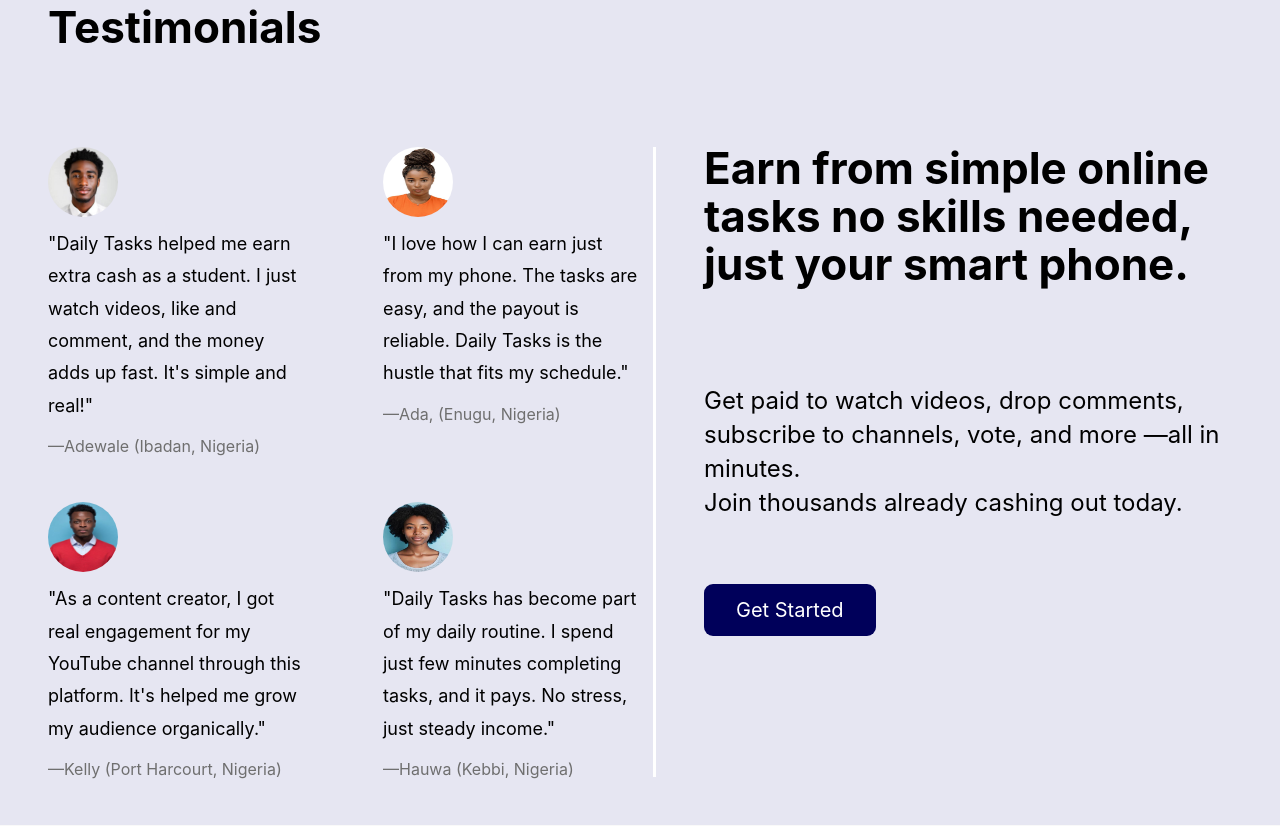
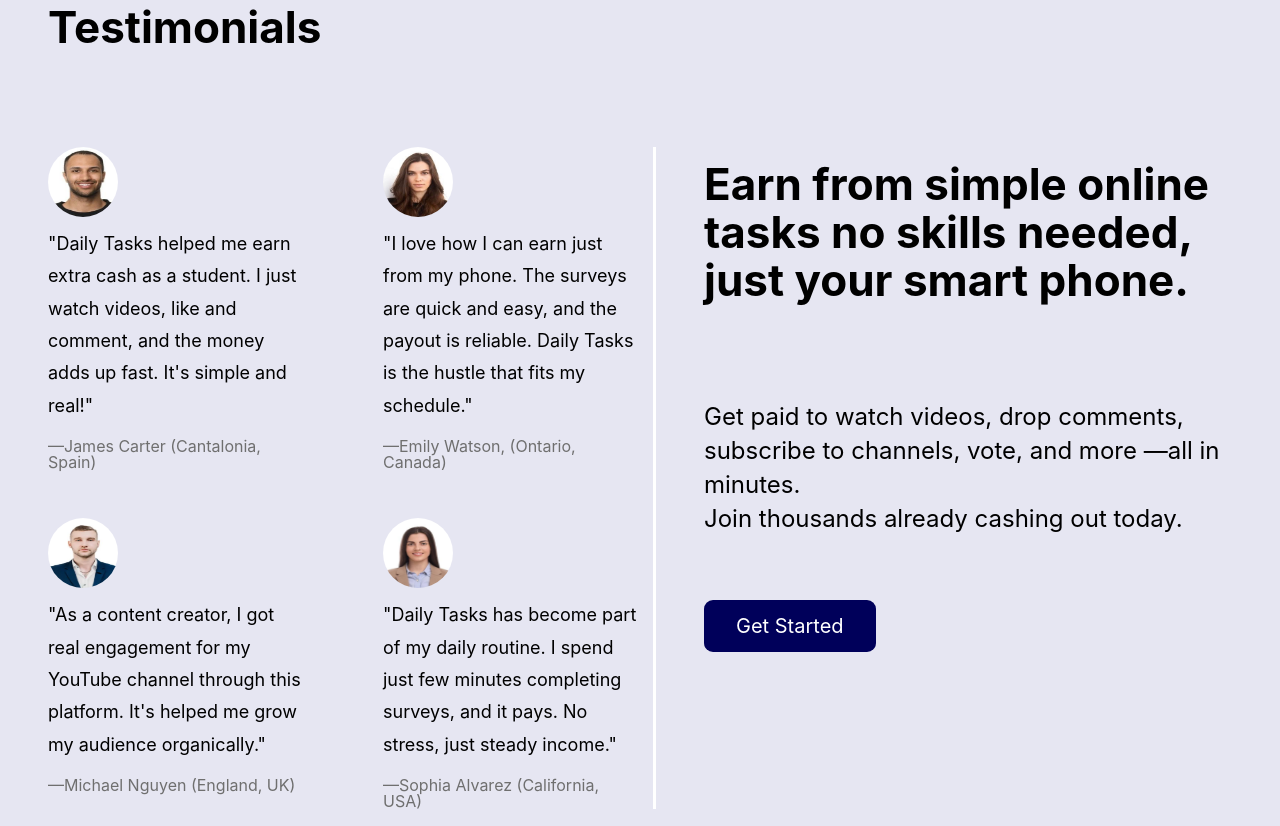
Before and after one commit to Ogolioma/Daily-Tasks, a plain HTML site: page index.html in a window 1280 px wide. Shown: the part 1894-2720 px from the top of the page. Drawn offline with nearby package versions, Linux system fonts and the light colour scheme.

Commit message:
update testimonials

```diff
--- a/index.html
+++ b/index.html
@@ -133,41 +133,41 @@
           </h2>
         <div class="testimonials">
         <figure class="testimonial">
-          <img class="testimonial-image" src="/images/adewale.jpeg"/>
+          <img class="testimonial-image" src="/images/IMG_8151.jpeg"/>
           <blockquote class="testimonial-text">
             "Daily Tasks helped me earn extra cash as a student.
             I just watch videos, like and comment,
             and the money adds up fast. It's simple and real!"
           </blockquote>
-        <p class="testimonial-name"> &mdash;Adewale (Ibadan, Nigeria)</p>
+        <p class="testimonial-name"> &mdash;James Carter (Cantalonia, Spain)</p>
         </figure>
 
         <figure class="testimonial">
-          <img class="testimonial-image" src="/images/ada.jpeg"/>
+          <img class="testimonial-image" src="/images/IMG_8149.jpeg"/>
           <blockquote class="testimonial-text">
-            "I love how I can earn just from my phone. The tasks are easy, and
+            "I love how I can earn just from my phone. The surveys are quick and easy, and
             the payout is reliable.
             Daily Tasks is the hustle that fits my schedule."
           </blockquote>
-        <p class="testimonial-name"> &mdash;Ada, (Enugu, Nigeria)</p>
+        <p class="testimonial-name"> &mdash;Emily Watson, (Ontario, Canada)</p>
         </figure>
 
         <figure class="testimonial">
-          <img class="testimonial-image" src="/images/kelly.jpeg"/>
+          <img class="testimonial-image" src="/images/IMG_8150.jpeg"/>
           <blockquote class="testimonial-text">
           "As a content creator, I got real engagement for my YouTube channel through
           this platform.
           It's helped me grow my audience organically."
           </blockquote>
-        <p class="testimonial-name"> &mdash;Kelly (Port Harcourt, Nigeria)</p>
+        <p class="testimonial-name"> &mdash;Michael Nguyen (England, UK)</p>
         </figure>
         <figure class="testimonial">
-          <img class="testimonial-image" src="/images/hawa.jpeg"/>
+          <img class="testimonial-image" src="/images/IMG_8148.jpeg"/>
           <blockquote class="testimonial-text">
-            "Daily Tasks has become part of my daily routine. I spend just few minutes completing tasks,
+            "Daily Tasks has become part of my daily routine. I spend just few minutes completing surveys,
             and it pays. No stress, just steady income."
           </blockquote>
-          <p class="testimonial-name"> &mdash;Hauwa (Kebbi, Nigeria)</p>
+          <p class="testimonial-name"> &mdash;Sophia Alvarez (California, USA)</p>
         </figure>
         </div>
         </div>
```
Also changed, not shown: images/IMG_8148.jpeg (added), images/IMG_8149.jpeg (added), images/IMG_8150.jpeg (added), images/IMG_8151.jpeg (added).
